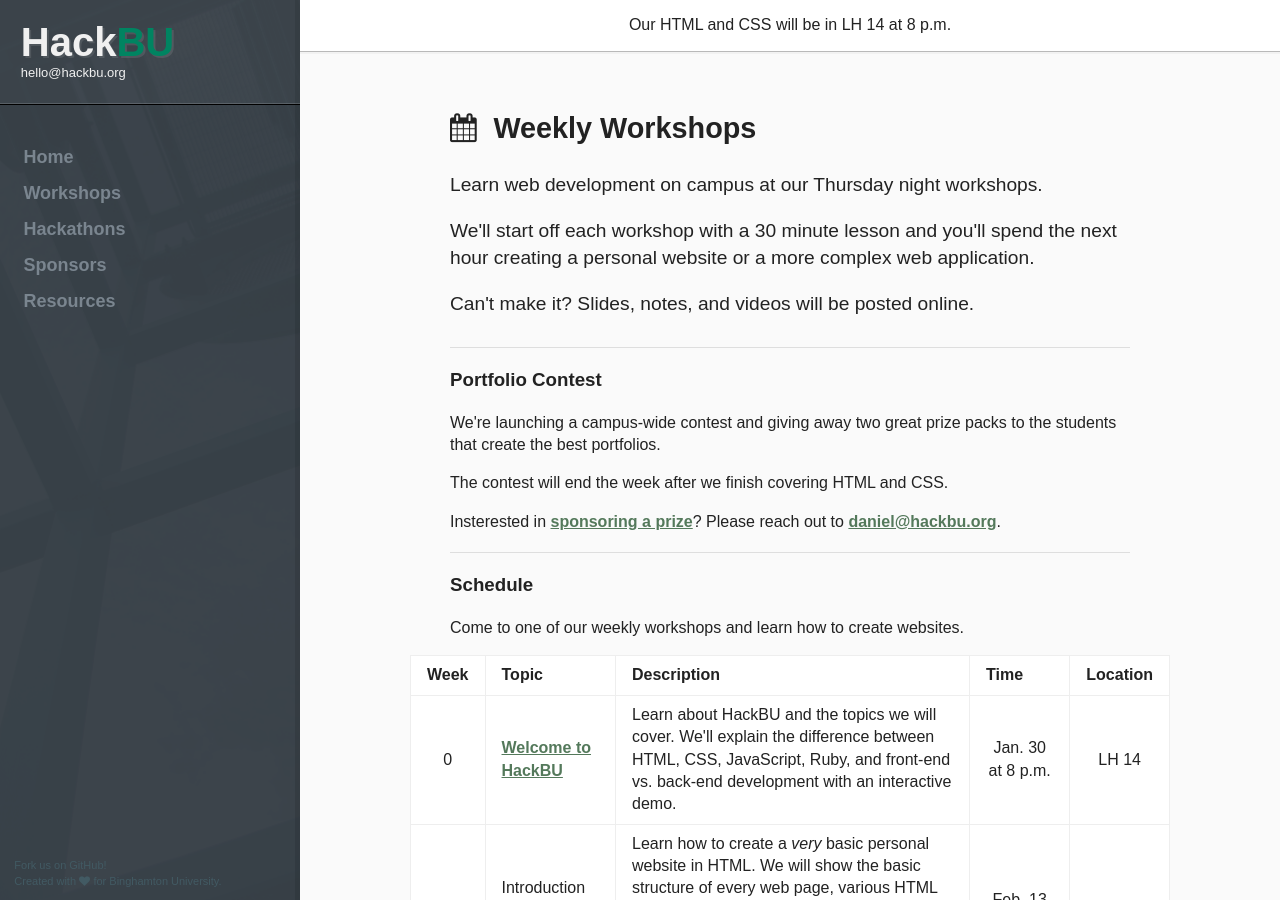
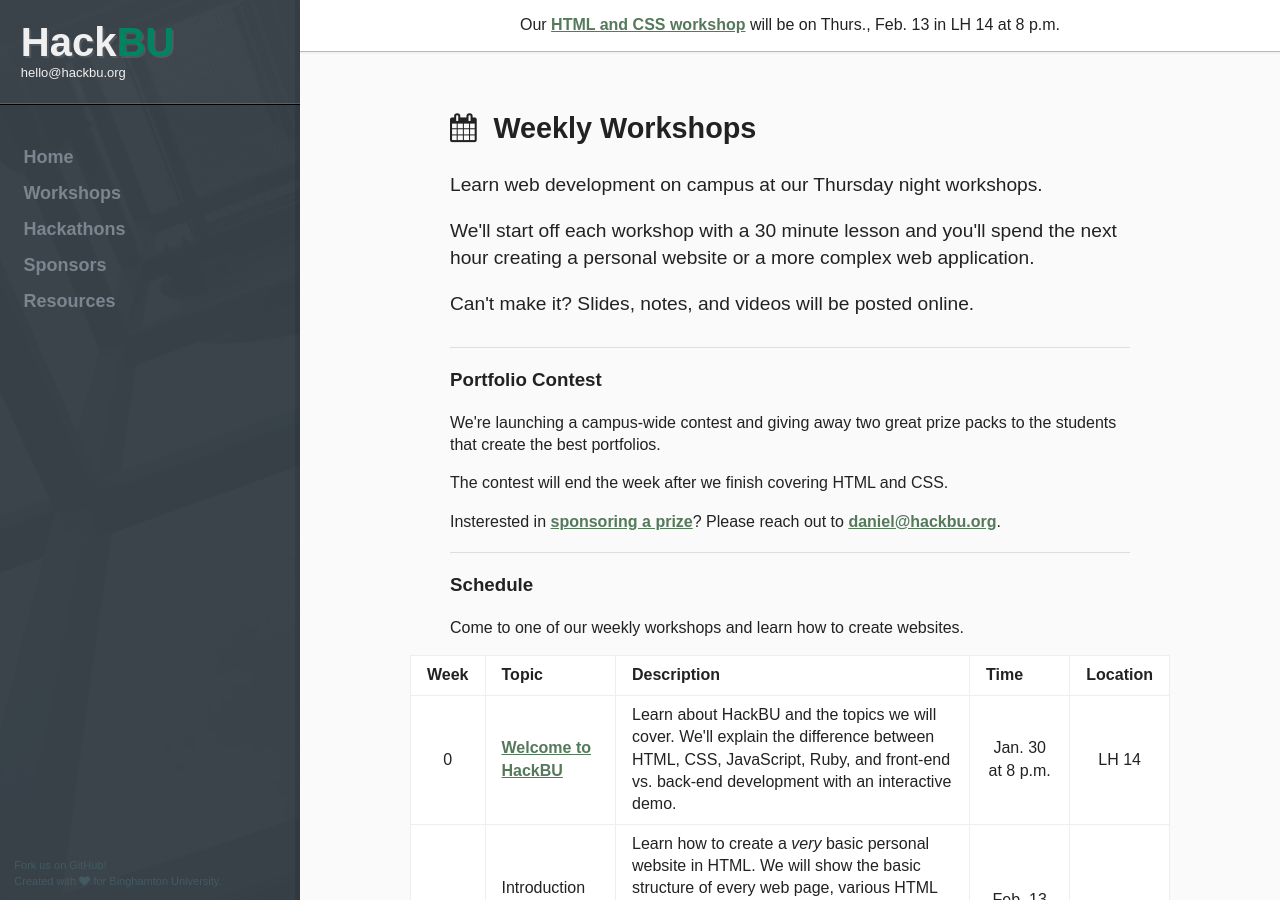
Before and after one commit to hackbinghamton/hackbinghamton.github.io, a Jekyll site: the page built from workshops/index.html, in a window 1280 px wide and 900 px high. Built offline with Jekyll 4.4.1, drawn with Linux system fonts in a browser that asks for light colours; nearby versions of some CDN libraries; Markdown is read by kramdown in place of the engine named in the settings.

Commit message:
accidentally a word

```diff
--- a/_includes/announcement.html
+++ b/_includes/announcement.html
@@ -1,3 +1,3 @@
 <div class="site-announcement">
-	Our HTML and CSS will be in LH 14 at 8 p.m.
+	Our <a href="/workshops/#schedule">HTML and CSS workshop</a> will be on Thurs., Feb. 13 in LH 14 at 8 p.m.
 </div>
--- a/workshops/index.html
+++ b/workshops/index.html
@@ -24,7 +24,7 @@
 	<p>Insterested in <a href="/sponsors/">sponsoring a prize</a>? Please reach out to <a href="mailto:daniel@danoc.me">daniel@hackbu.org</a>.</p>
 </div>
 
-<div class="article">
+<div id="schedule" class="article">
 	<h3>Schedule</h3>
 
 	<p>Come to one of our weekly workshops and learn how to create websites.</p>
```
